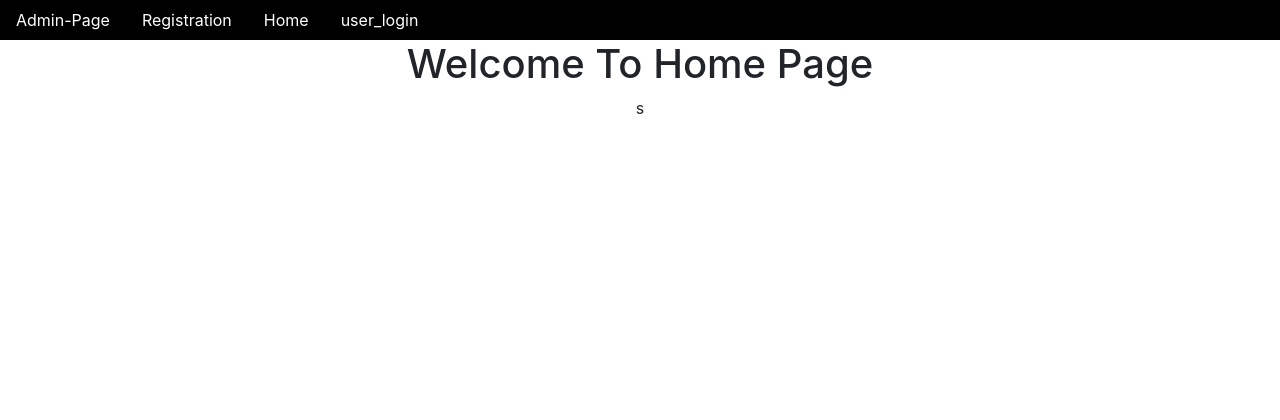
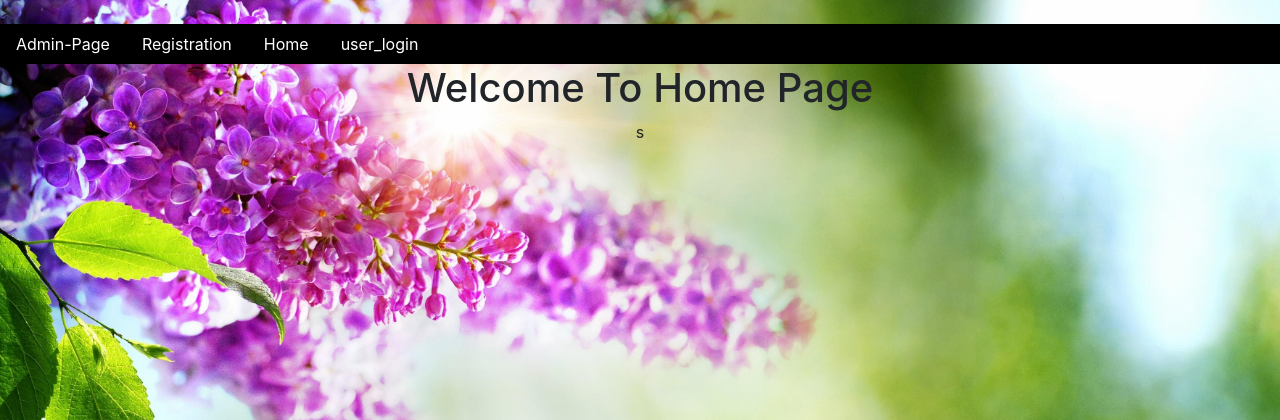
Before and after one commit to sravanivallepu/user_registration, a Django app: page /home/ in a window 1280 px wide. Shown: the top 420 px of the page. Run offline with Django 4.2, Linux system fonts and the light colour scheme; parts of the project's set-up code (start-up, migrations or seed data) failed here and were passed over; some libraries are stand-ins or nearby versions.

Commit message:
first commit

```diff
--- a/templates/dummy.html
+++ b/templates/dummy.html
@@ -10,8 +10,17 @@
 {% block title %}
     <title>Hello, world!</title>
 {% endblock%}
+
+<style>
+    body {
+      background-repeat: no-repeat;
+      background-attachment: fixed;
+      background-size: cover;
+    }
+    </style>
   </head>
-  <body>
+  <body id="bg" style="background-image: url('../media/pic2.jpg')";>
+    >
     <center>
         <nav class="nav" style="background-color:black">
         <a href="{% url 'admin:index' %}" class="nav-link text-white">Admin-Page</a>
```
Also changed, not shown: db.sqlite3, media/pic2.jpg (added).
